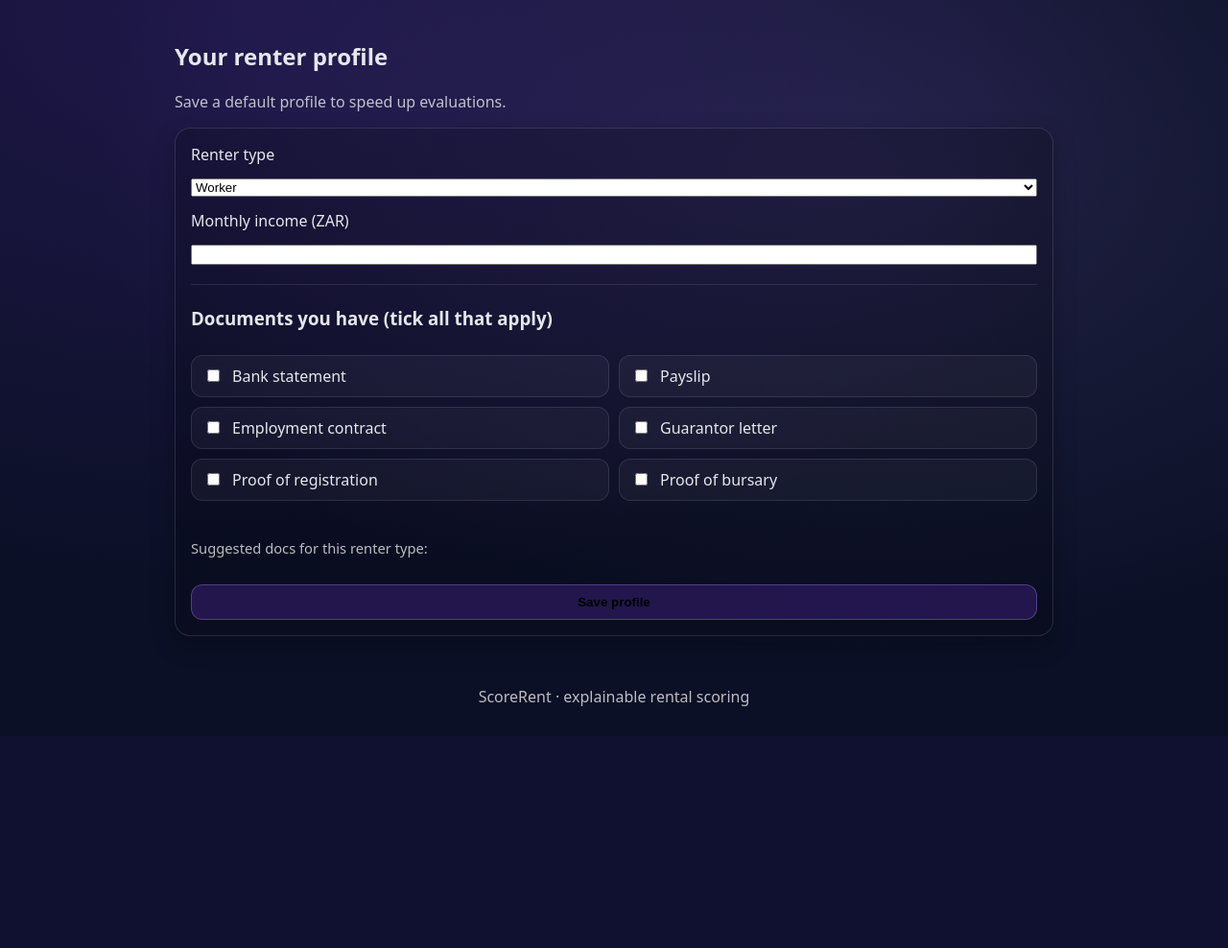
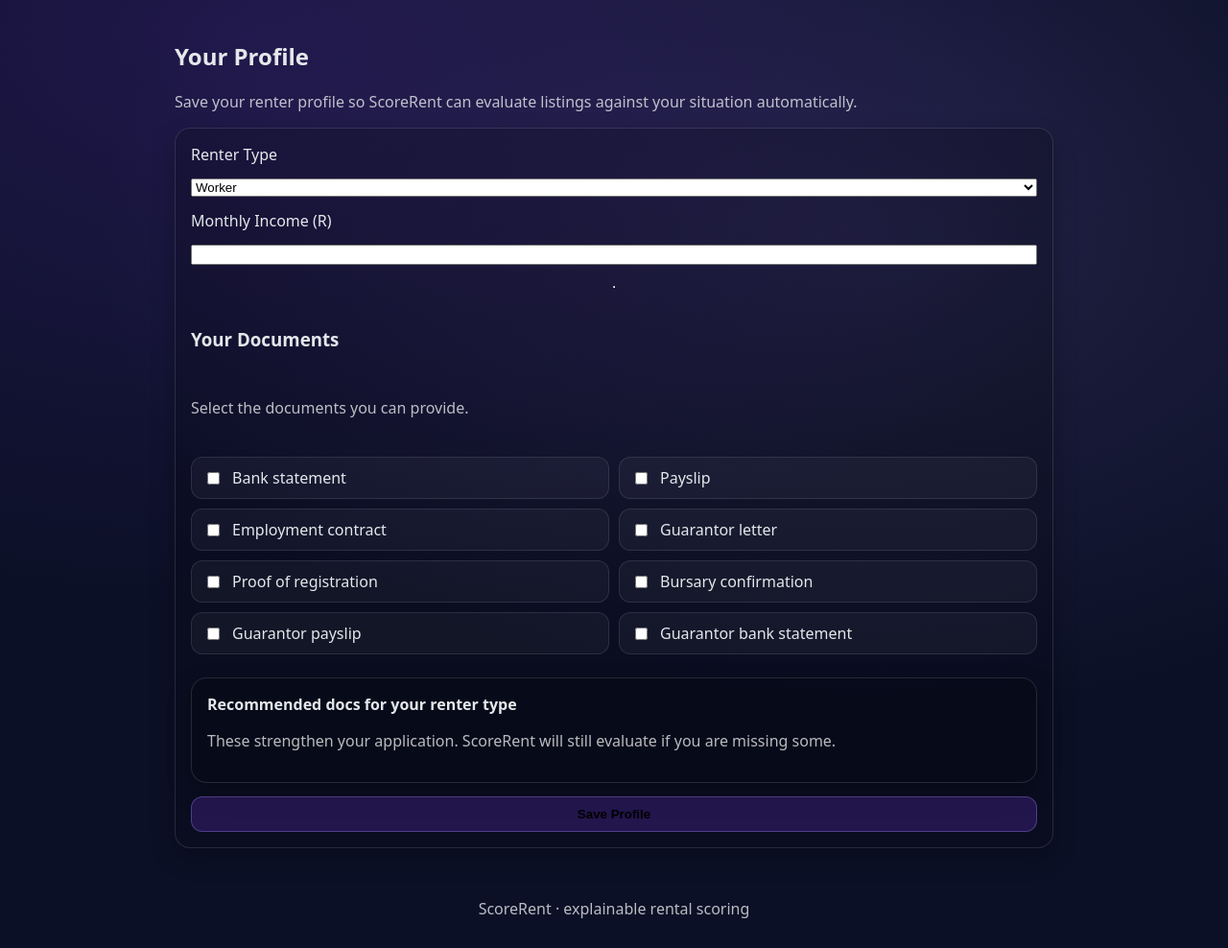
Before and after one commit to nonluthando/ScoreRent, a Python web app: template templates/profile.html in a window 1280 px wide. Shown: the part 69-1057 px from the top of the page at 96% size. Before the commit the page ends 805 px from the top, so only its background shows below. Run offline with Jinja, Linux system fonts and the light colour scheme; the template is opened without the code that fills it, so the values that code supplies are empty.

Commit message:
Update profile.html

```diff
--- a/templates/profile.html
+++ b/templates/profile.html
@@ -1,87 +1,110 @@
 {% extends "base.html" %}
 {% block content %}
-<h2>Your renter profile</h2>
-<p class="muted">Save a default profile to speed up evaluations.</p>
 
-<form method="post" class="card stack">
+<h2>Your Profile</h2>
+<p class="muted">
+  Save your renter profile so ScoreRent can evaluate listings against your situation automatically.
+</p>
 
-  <label>Renter type</label>
-  <select id="renter_type" name="renter_type">
+<form method="post" class="card stack" action="/profile">
+
+  <label>Renter Type</label>
+  <select id="renter_type" name="renter_type" required>
     <option value="worker" {% if renter_type == "worker" %}selected{% endif %}>Worker</option>
-    <option value="new_professional" {% if renter_type == "new_professional" %}selected{% endif %}>New professional / recent graduate</option>
+    <option value="new_professional" {% if renter_type == "new_professional" %}selected{% endif %}>New Professional</option>
     <option value="student" {% if renter_type == "student" %}selected{% endif %}>Student</option>
   </select>
 
-  <label>Monthly income (ZAR)</label>
-  <input type="number" min="0" name="monthly_income" value="{{ monthly_income }}" required />
+  <label>Monthly Income (R)</label>
+  <input name="monthly_income" type="number" min="0" value="{{ monthly_income }}" required />
 
-  <div class="divider"></div>
+  <hr />
 
-  <h3 class="sectionTitle">Documents you have (tick all that apply)</h3>
+  <h3>Your Documents</h3>
+  <p class="muted">Select the documents you can provide.</p>
 
   <div class="checkboxGrid">
+
+    <!-- Worker docs -->
     <label>
       <input type="checkbox" name="renter_docs" value="bank_statement"
-        {% if "bank_statement" in docs_selected %}checked{% endif %} />
+      {% if "bank_statement" in docs_selected %}checked{% endif %}/>
       Bank statement
     </label>
 
     <label>
       <input type="checkbox" name="renter_docs" value="payslip"
-        {% if "payslip" in docs_selected %}checked{% endif %} />
+      {% if "payslip" in docs_selected %}checked{% endif %}/>
       Payslip
     </label>
 
+    <!-- New professional docs -->
     <label>
       <input type="checkbox" name="renter_docs" value="employment_contract"
-        {% if "employment_contract" in docs_selected %}checked{% endif %} />
+      {% if "employment_contract" in docs_selected %}checked{% endif %}/>
       Employment contract
     </label>
 
     <label>
       <input type="checkbox" name="renter_docs" value="guarantor_letter"
-        {% if "guarantor_letter" in docs_selected %}checked{% endif %} />
+      {% if "guarantor_letter" in docs_selected %}checked{% endif %}/>
       Guarantor letter
     </label>
 
+    <!-- Student docs -->
     <label>
       <input type="checkbox" name="renter_docs" value="proof_of_registration"
-        {% if "proof_of_registration" in docs_selected %}checked{% endif %} />
+      {% if "proof_of_registration" in docs_selected %}checked{% endif %}/>
       Proof of registration
     </label>
 
     <label>
       <input type="checkbox" name="renter_docs" value="bursary_letter"
-        {% if "bursary_letter" in docs_selected %}checked{% endif %} />
-      Proof of bursary
+      {% if "bursary_letter" in docs_selected %}checked{% endif %}/>
+      Bursary confirmation
     </label>
+
+    <!-- Guarantor doc set (for non-bursary students) -->
+    <label>
+      <input type="checkbox" name="renter_docs" value="guarantor_payslip"
+      {% if "guarantor_payslip" in docs_selected %}checked{% endif %}/>
+      Guarantor payslip
+    </label>
+
+    <label>
+      <input type="checkbox" name="renter_docs" value="guarantor_bank_statement"
+      {% if "guarantor_bank_statement" in docs_selected %}checked{% endif %}/>
+      Guarantor bank statement
+    </label>
+
   </div>
 
-  <p class="muted small">
-    Suggested docs for this renter type:
-    <span id="recommended_docs"></span>
-  </p>
+  <div class="card subtle">
+    <h4 style="margin:0 0 8px 0;">Recommended docs for your renter type</h4>
+    <ul id="recommended_docs" class="bullets"></ul>
+    <p class="muted" style="margin-top:10px;">
+      These strengthen your application. ScoreRent will still evaluate if you are missing some.
+    </p>
+  </div>
 
-  <button class="btn" type="submit">Save profile</button>
+  <button class="btn" type="submit">Save Profile</button>
 </form>
 
 <script>
-  // Provided by main.py: doc_clusters = { renterType: [docs...] }
   const DOC_CLUSTERS = {{ doc_clusters | tojson }};
-  const renterTypeSelect = document.getElementById("renter_type");
-  const recDocsEl = document.getElementById("recommended_docs");
+  const renterTypeEl = document.getElementById("renter_type");
+  const recommendedEl = document.getElementById("recommended_docs");
 
-  function formatDoc(doc) {
-    return doc.replaceAll("_", " ");
+  function renderRecommendedDocs(renterType) {
+    const docs = DOC_CLUSTERS[renterType] || [];
+    recommendedEl.innerHTML = docs.map(d => `<li>${d.replaceAll("_", " ")}</li>`).join("");
   }
 
-  function updateRecommended() {
-    const renterType = renterTypeSelect.value;
-    const docs = DOC_CLUSTERS[renterType] || [];
-    recDocsEl.textContent = docs.map(formatDoc).join(", ");
-  }
+  renterTypeEl.addEventListener("change", (e) => {
+    renderRecommendedDocs(e.target.value);
+  });
 
-  renterTypeSelect.addEventListener("change", updateRecommended);
-  updateRecommended();
+  renderRecommendedDocs(renterTypeEl.value);
 </script>
+
 {% endblock %}
```
